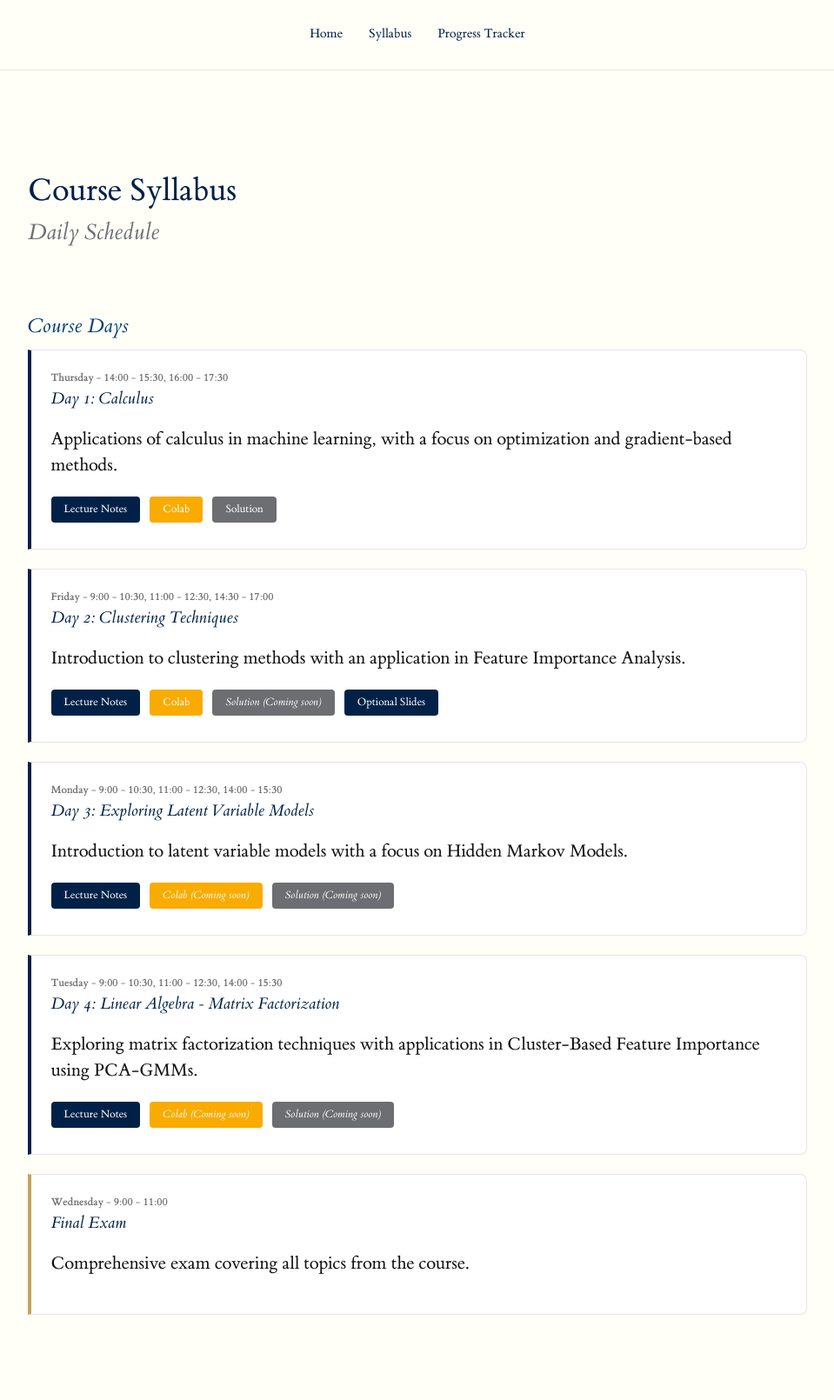
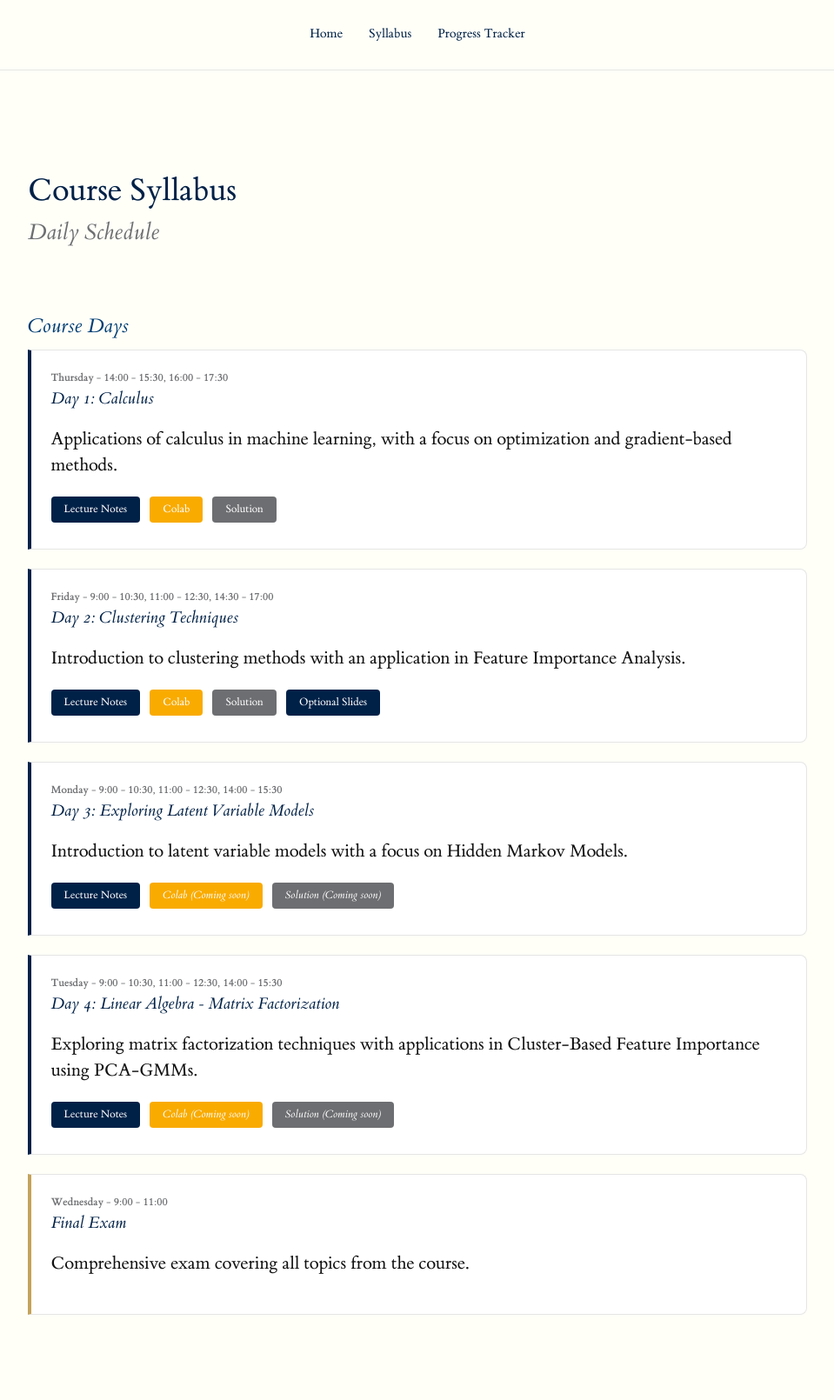
Before and after one commit to hm-ai/UM6P, a Jekyll site: the page built from syllabus.md, in a window 1280 px wide. Shown: the whole page at 87% size, without its empty margins (160-1119 px from the left). Built offline with Jekyll 4.4.1, drawn with Linux system fonts in a browser that asks for light colours.

Commit message:
Add Day 2 solution Colab link
🤖 Generated with [Claude Code](https://claude.com/claude-code)

Co-Authored-By: Claude <noreply@anthropic.com>

```diff
--- a/syllabus.md
+++ b/syllabus.md
@@ -37,7 +37,7 @@ permalink: /syllabus/
       <div class="materials">
         <a href="{{ site.baseurl }}/Lectures/Clustering_Mathematical_foundations_for_ML___UM6P_class.pdf" class="btn">Lecture Notes</a>
         <a href="https://colab.research.google.com/drive/1mUvHs6hg6V-FlOB_LO5oTy7SyLO3r3vD?usp=sharing" class="btn btn-colab">Colab</a>
-        <span class="coming-soon btn btn-solution">Solution (Coming soon)</span>
+        <a href="https://colab.research.google.com/drive/158H9twVcO3US6HEX9AduOJ1cOQ5pwDKs?usp=sharing" class="btn btn-solution">Solution</a>
         <a href="https://hm-ai.github.io/BUSI70575/Lectures/Session_2/Lecture_2.pdf" class="btn">Optional Slides</a>
       </div>
     </div>
```
